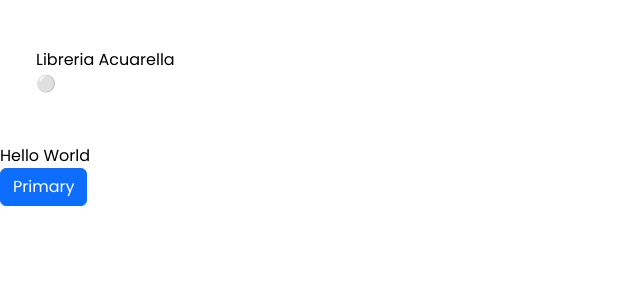
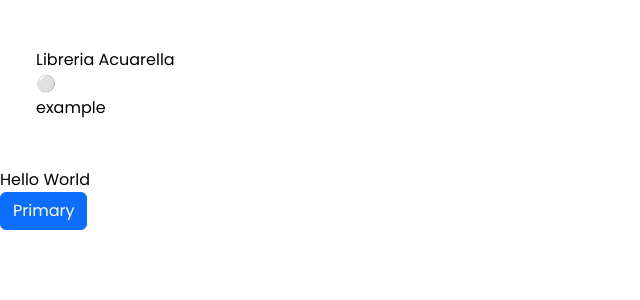
Before and after one commit to andressoibelzon/challenge-form, a React (Create React App) app: page / in a window 1280 px wide. Shown: the top 300 px of the page, without its empty margins (0-640 px from the left). Built offline with nearby package versions, Linux system fonts and the light colour scheme.

Commit message:
git to develop

```diff
--- a/src/components/Header.jsx
+++ b/src/components/Header.jsx
@@ -7,6 +7,7 @@ const Header = () => {
                 <div class="container-fluid ">
                     <a class="navbar-brand">Libreria Acuarella</a>
                     <div id='dots'>⚪</div>
+                    <div>example</div>
                 </div>
             </div>
         </>
--- a/src/styles/styles.scss
+++ b/src/styles/styles.scss
@@ -38,4 +38,5 @@ a {
 
 .btn {
     font-family: var(--font-poppins);
+    color: var(--white);
 }
```
